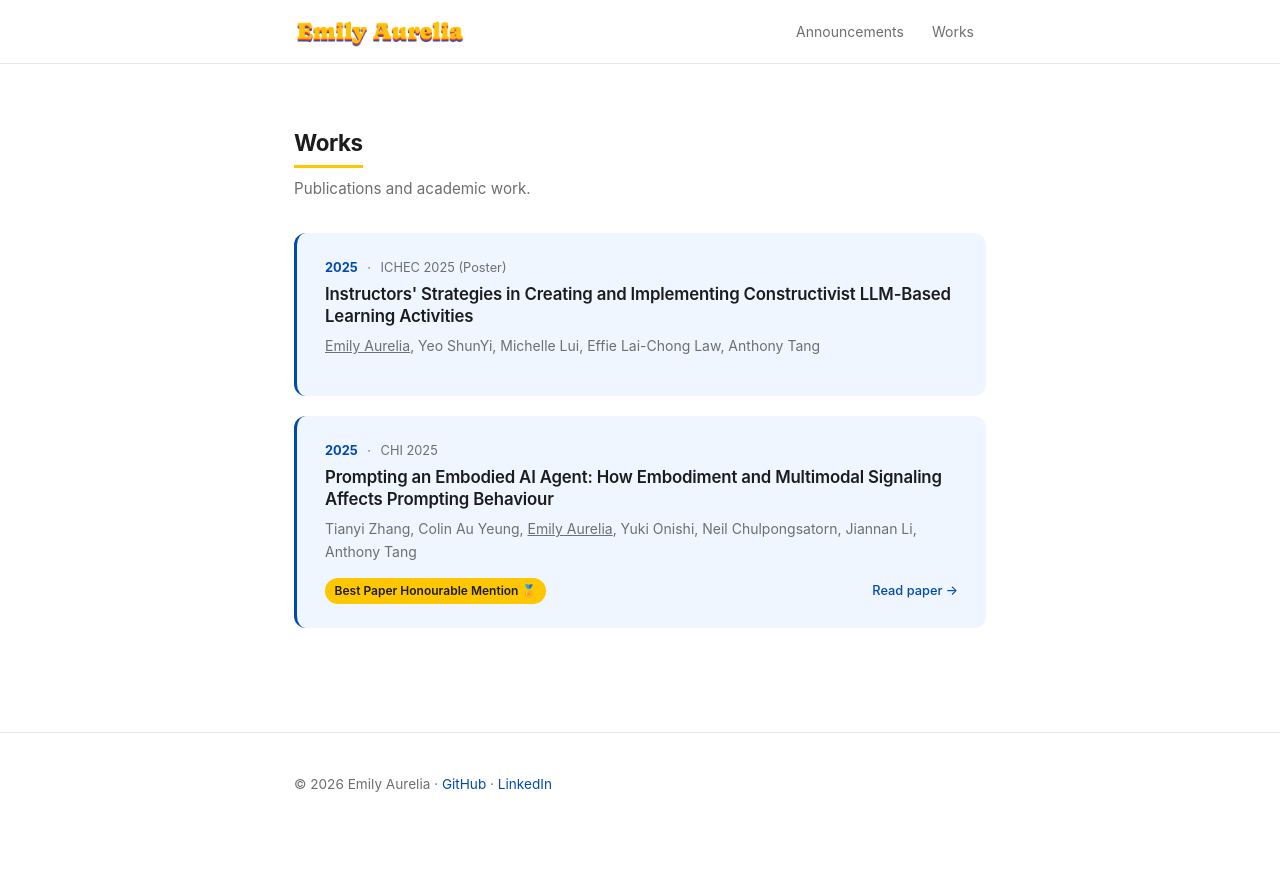
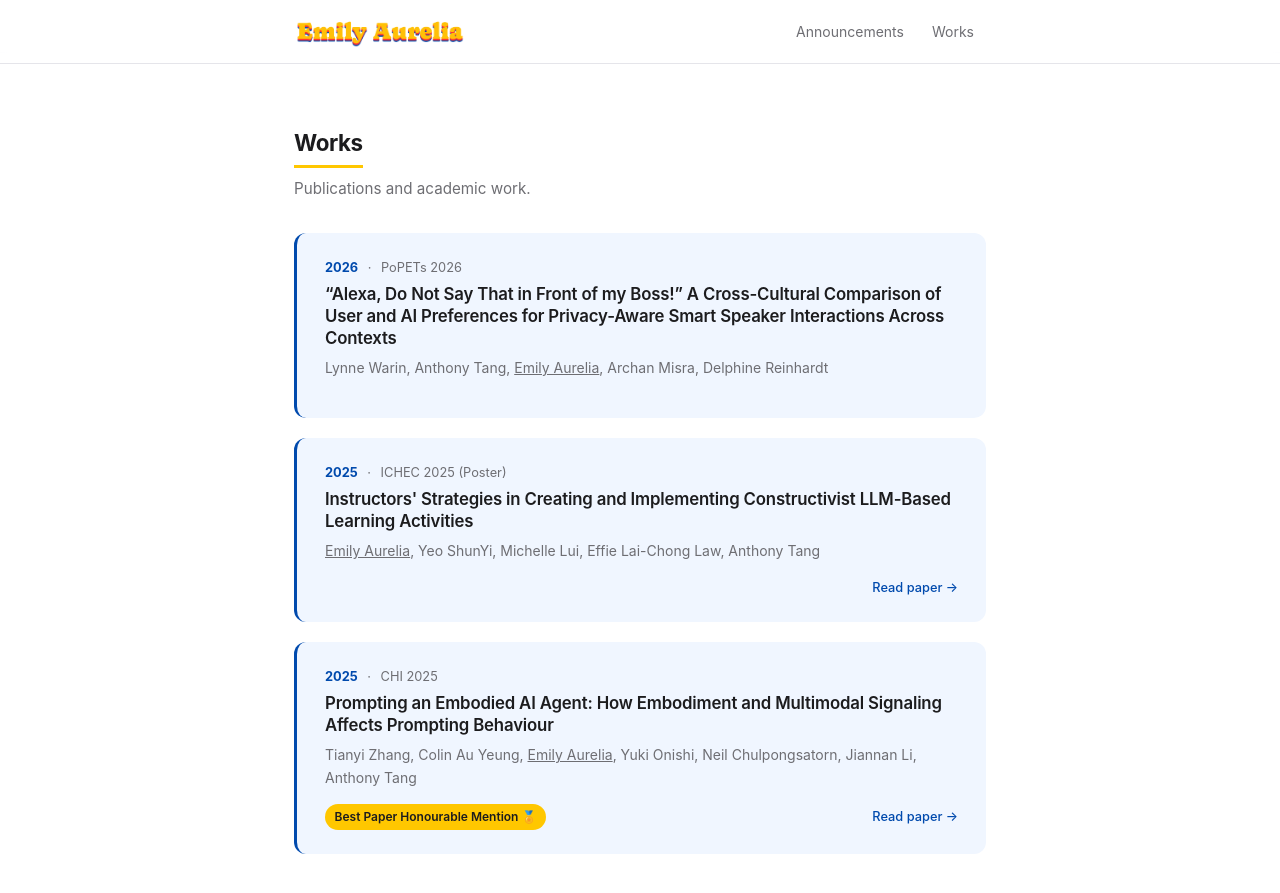
Before and after one commit to emilyaurelia/emilyaurelia.github.io, a Jekyll site: the page built from index.html, in a window 1280 px wide and 900 px high, scrolled down 855 px. Shown: the top 893 px of the window. Built offline with Jekyll 4.4.1, drawn with Linux system fonts in a browser that asks for light colours; before the commit the page ends 1691 px from its top, so only the background shows below that.

Commit message:
change profile pic size

```diff
--- a/_data/papers.yml
+++ b/_data/papers.yml
@@ -1,9 +1,17 @@
+- title: "“Alexa, Do Not Say That in Front of my Boss!” A Cross-Cultural Comparison of User and AI Preferences for Privacy-Aware Smart Speaker Interactions Across Contexts"
+  authors: "Lynne Warin, Anthony Tang, <u>Emily Aurelia</u>, Archan Misra, Delphine Reinhardt"
+  venue: "PoPETs 2026"
+  year: 2026
+  # abstract: "A short abstract or summary of what this paper is about and its key contributions."
+  url: ""
+  tags: []
+
 - title: "Instructors' Strategies in Creating and Implementing Constructivist LLM-Based Learning Activities"
   authors: "<u>Emily Aurelia</u>, Yeo ShunYi, Michelle Lui, Effie Lai-Chong Law, Anthony Tang"
   venue: "ICHEC 2025 (Poster)"
   year: 2025
   # abstract: "A short abstract or summary of what this paper is about and its key contributions."
-  url: ""
+  url: "https://dl.acm.org/doi/10.1145/3786995.3787043"
   tags: []
 
 - title: "Prompting an Embodied AI Agent: How Embodiment and Multimodal Signaling Affects Prompting Behaviour"
--- a/index.html
+++ b/index.html
@@ -7,7 +7,7 @@
   <div class="container">
     <div class="hero-inner">
       <div class="profile-pic-wrap">
-        <img src="{{ '/assets/images/profile.jpg' | relative_url }}" alt="Emily Aurelia" class="profile-pic" />
+        <img src="{{ '/assets/images/profile.jpg' | relative_url }}" alt="Emily Aurelia" class="profile-pic" width="800" height="533" />
       </div>
       <div class="hero-text">
         <div class="hero-intro">
```
